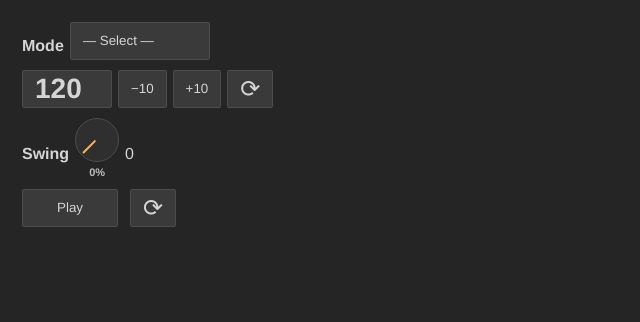
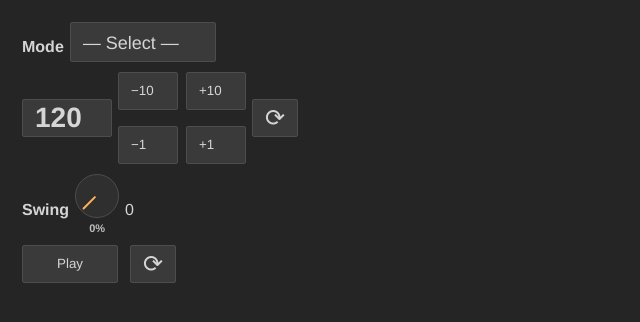
Before and after one commit to damnblase/rhythmroulette, a plain HTML site: page RhythmRoulette/Cadence.html in a window 1280 px wide. Shown: the whole page, without its empty margins (0-640 px from the left). Drawn offline with Linux system fonts and the light colour scheme.

Commit message:
added -1+1 - new style -updated styles list

```diff
--- a/RhythmRoulette/Cadence.html
+++ b/RhythmRoulette/Cadence.html
@@ -18,14 +18,24 @@
       </select>
     </div>
 
-    <div class="row minui-row">
-      <input id="bpm" class="rr-bpm" type="number" min="40" max="300" step="1" value="120" aria-label="BPM" />
+ <div class="row minui-row bpm-block">
+  <input id="bpm" class="rr-bpm" type="number" min="40" max="300" step="1" value="120" aria-label="BPM" />
+
+  <div class="bpm-buttons">
+    <div class="bpm-row">
       <button id="bpmMinus10" type="button">−10</button>
       <button id="bpmPlus10" type="button">+10</button>
-      <button id="bpmRand" class="rand-btn" type="button" title="Random BPM">⟳</button>
-      <span class="note" id="tickMsNote" style="display:none"></span>
     </div>
 
+    <div class="bpm-row">
+      <button id="bpmMinus1" type="button">−1</button>
+      <button id="bpmPlus1" type="button">+1</button>
+    </div>
+  </div>
+
+  <button id="bpmRand" class="rand-btn" type="button" title="Random BPM">⟳</button>
+  <span class="note" id="tickMsNote" style="display:none"></span>
+</div>
     <div class="row minui-row">
       <label for="swing">Swing</label>
       <input id="swing" type="range" min="0" max="100" step="1" value="0" />
@@ -78,6 +88,9 @@
   const lightsWrap = $('#lights');
   const modeSelect = $('#mode');
   const channelOut = $('#channelOut');
+  const bpmMinus1Btn = $('#bpmMinus1');
+  const bpmPlus1Btn  = $('#bpmPlus1');
+
 
   // Beat lights (4-group visualizer)
   const beatLights = [];
@@ -354,6 +367,13 @@ bpmInput.addEventListener('change', () => {
   if (bpmPlus10Btn) bpmPlus10Btn.addEventListener('click', () => {
     setBpmThroughInput(getBPM() + 10);
   });
+  if (bpmMinus1Btn) bpmMinus1Btn.addEventListener('click', () => {
+  setBpmThroughInput(getBPM() - 1);
+  });
+
+  if (bpmPlus1Btn) bpmPlus1Btn.addEventListener('click', () => {
+    setBpmThroughInput(getBPM() + 1);
+  });
 
   if (bpmRandBtn) bpmRandBtn.addEventListener('click', () => {
     const v = 85 + Math.floor(Math.random() * (175 - 85 + 1));
--- a/RhythmRoulette/rr-ui.css
+++ b/RhythmRoulette/rr-ui.css
@@ -62,6 +62,7 @@ html, body{
   background: var(--rr-bg) !important;
   color: var(--rr-fg) !important;
   font-family: var(--rr-font) !important;
+  font-size: 16px !important;
 }
 
 /* =========================================================
@@ -378,7 +379,11 @@ legend,
 
 strong{ font-weight: 700 !important; }
 
-select{ min-width: 140px; }
+select{
+  min-width: 140px !important;
+  min-height: 40px !important;
+  font-size : 18px !important;
+}
 select[data-rr-empty="1"]{ color: var(--rr-muted) !important; }
 
 .minui-frame{
@@ -445,6 +450,26 @@ select[data-rr-empty="1"]{ color: var(--rr-muted) !important; }
   margin: 0 !important;
   padding: 0 !important;
   line-height: 1.2 !important;
+}
+.bpm-block {
+  display: flex;
+  align-items: center;
+  gap: 12px;
+}
+
+.bpm-buttons {
+  display: flex;
+  flex-direction: column;
+  gap: 6px;
+}
+
+.bpm-row {
+  display: flex;
+  gap: 8px;
+}
+
+.bpm-row button {
+  width: 60px;   /* garantit l’alignement parfait */
 }
 
 /* =========================================================
```
Also changed, not shown: RhythmRoulette/Rhythm.html (+5 -15 lines), 2 other files.
